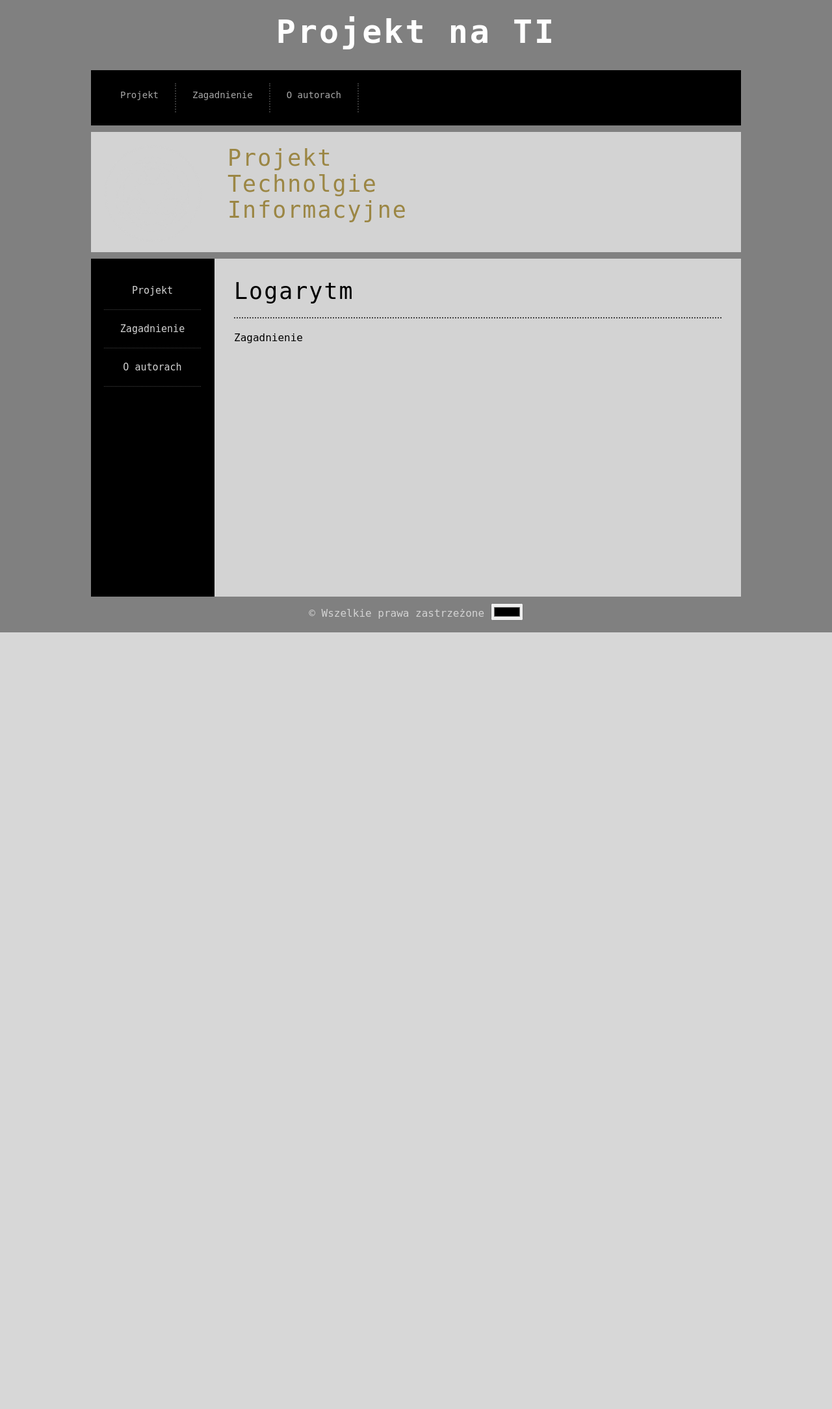
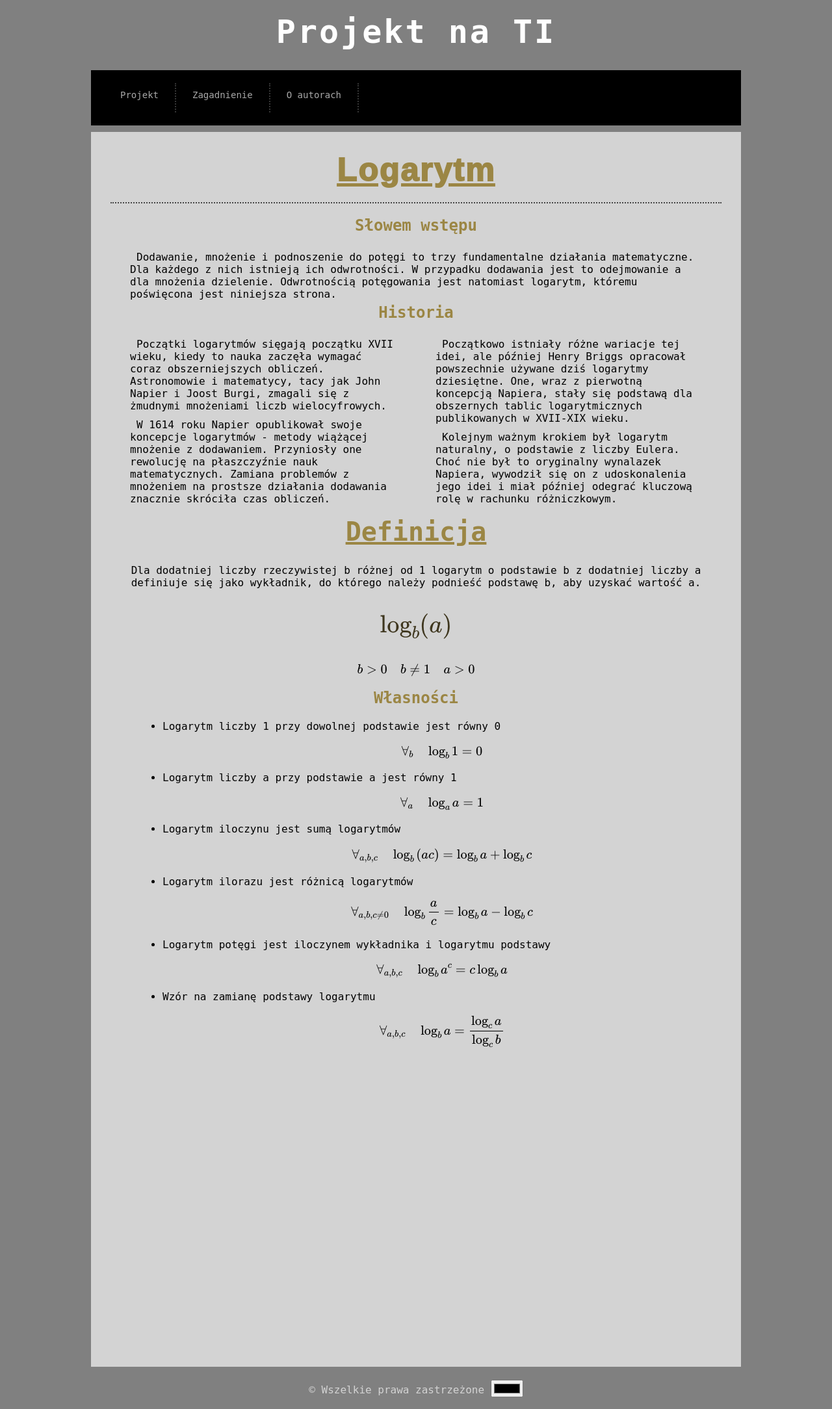
Before and after one commit to DominikJur/Flask_Project, a Flask app: page /zagadnienie in a window 1280 px wide. Shown: the whole page at 65% size. Before the commit the page ends 973 px from the top, so only its background shows below. Run offline with Flask 3, Linux system fonts and the light colour scheme.

Commit message:
Dodałem treść do zakładki "Zagadnienie". Mathjax
Wykorzystałem bibliotekę Mathjax do wzorów matematycznych.

```diff
--- a/static/style.css
+++ b/static/style.css
@@ -72,6 +72,16 @@ img{
 	height: 460px;
 	text-align: justify;
 }
+#content_zagadnienie
+{
+	float: left;
+	padding: 30px;
+	width: 940px;
+	background-color: #d3d3d3;
+	height: 1840px;
+	margin-top: 10px;
+	margin-bottom: 10px;
+}
 #footer
 {
 	clear: both;
@@ -94,6 +104,14 @@ img{
 
 	float: left;
 	text-align: left;
+	padding: 20px;
+	width: 770px;
+	height: 145px;
+}
+#tresc{
+	float: left;
+	text-align: left;
+	color:black;
 	padding: 20px;
 	width: 770px;
 	height: 145px;
@@ -143,12 +161,58 @@ img{
 	font-weight: 800px;
 	letter-spacing: 2px;
 }
+.c3
+{
+	font: caption;
+	color: #9b8644;
+	font-size: 50px;
+	font-weight: 1000;
+	letter-spacing: 2px;
+	text-align: center;
+	text-decoration: underline;
+
+}
 .dottedline
 {
 	height:5px;
 	margin-top: 15px;
 	margin-bottom: 20px;
 	border-bottom: 2px dotted #444444;
-
-
 }
+p {
+	text-indent: 10px;
+	color: #000000;
+	text-align: left;
+	float: left;
+	margin-top: 5px;
+    margin-bottom: 5px;
+	margin-left: 30px;
+	margin-right: 30px;
+}
+.column{
+	float: left;
+	width: 470px;
+}
+h1{
+	font: bold;
+	font-size: 40px;
+	text-align: center;
+	color: #9b8644;
+	margin-top: 300px;
+	text-decoration: underline;
+}
+h2{
+	text-align: center;
+	color: #9b8644;
+}
+.maths{
+	color: #3e361e;
+	font-size: 30px;
+	text-align: center;
+}
+.definition{
+	text-align: center;
+}
+ul{
+	margin-left: 40px;
+}
--- a/templates/zagadnienie.html
+++ b/templates/zagadnienie.html
@@ -1,10 +1,9 @@
 <!DOCTYPE html>
 <html lang="pl-PL">
-
 <head>
     <meta charset="UTF-8">
     <title>Projekt na TI</title>
-
+    <script id="MathJax-script" async src="https://cdn.jsdelivr.net/npm/mathjax@3/es5/tex-mml-chtml.js"></script>
     <link rel="stylesheet" href="{{ url_for('static', filename='style.css') }}" type="text/css" />
 </head>
 
@@ -24,23 +23,38 @@
             <div style="clear:both"></div>
         </div>
 
-        <div id="topbar">
-            <div id="topbarL"><a href="https://wmat.pwr.edu.pl" target="_blank"><img height="150" width="150" alt="w13"
-                        img src="{{ url_for('static', filename='logo.png')}}"></a></div>
-            <div id="topbarR">
-                <span class="c2">Projekt<br>Technolgie<br> Informacyjne</span>
-            </div>
-        </div>
-        <div id="sidebar">
-            <a style="text-decoration:none" href="index"><div class="c1">Projekt</div></a>
-            <a style="text-decoration:none" href="zagadnienie"><div class="c1">Zagadnienie</div></a>
-            <a style="text-decoration:none" href="authors"><div class="c1">O autorach</div></a>
-        </div>
+        <div id="content_zagadnienie">
+            <div class="c3">Logarytm </div>
+            <div class="dottedline" ></div>
+            <h2>Słowem wstępu</h2>
+            <p>Dodawanie, mnożenie i podnoszenie do potęgi to trzy fundamentalne działania matematyczne. Dla każdego z nich istnieją ich odwrotności. W przypadku dodawania jest to odejmowanie a dla mnożenia dzielenie. Odwrotnością potęgowania jest natomiast logarytm, któremu poświęcona jest niniejsza strona.</p>
+            <h2>Historia</h2>
+            <div class="column"><p>Początki logarytmów sięgają początku XVII wieku, kiedy to nauka zaczęła wymagać coraz obszerniejszych obliczeń. Astronomowie i matematycy, tacy jak John Napier i Joost Burgi, zmagali się z żmudnymi mnożeniami liczb wielocyfrowych.</p>
+            <p>W 1614 roku Napier opublikował swoje koncepcje logarytmów - metody wiążącej mnożenie z dodawaniem. Przyniosły one rewolucję na płaszczyźnie nauk matematycznych. Zamiana problemów z mnożeniem na prostsze działania dodawania znacznie skróciła czas obliczeń.</p></div>
+            <div class="column"><p>Początkowo istniały różne wariacje tej idei, ale później Henry Briggs opracował powszechnie używane dziś logarytmy dziesiętne. One, wraz z pierwotną koncepcją Napiera, stały się podstawą dla obszernych tablic logarytmicznych publikowanych w XVII-XIX wieku.</p>
+            <p>Kolejnym ważnym krokiem był logarytm naturalny, o podstawie z liczby Eulera. Choć nie był to oryginalny wynalazek Napiera, wywodził się on z udoskonalenia jego idei i miał później odegrać kluczową rolę w rachunku różniczkowym.</p></div>
+            <h1>Definicja</h1>
+            <div class ="definition">Dla dodatniej liczby rzeczywistej b różnej od 1 logarytm o podstawie b z dodatniej liczby a definiuje się jako wykładnik, do którego należy podnieść podstawę b, aby uzyskać wartość a.</div>
+            <div class="maths"> $$\log_b(a)$$</div>
+            <div class ="definition"> $$b>0\quad  b\neq1 \quad  a>0$$ </div>
+            <h2>Własności</h2>
+            <ul>
+                <li>Logarytm liczby 1 przy dowolnej podstawie jest równy 0</li>
+                $$\forall_{b} \quad \log_b{1}=0$$
+                <li>Logarytm liczby a przy podstawie a jest równy 1</li>
+                $$\forall_{a} \quad \log_a{a}=1$$
+                <li>Logarytm iloczynu jest sumą logarytmów</li>
+                $$\forall_{a,b,c} \quad \log_b{(ac)}=\log_b{a}+\log_b{c}$$
+                <li>Logarytm ilorazu jest różnicą logarytmów</li>
+                $$\forall_{a,b,c \neq 0} \quad \log_b{\frac{a}{c}}=\log_b{a}-\log_b{c}$$
+                <li>Logarytm potęgi jest iloczynem wykładnika i logarytmu podstawy</li>
+                $$\forall_{a,b,c} \quad \log_b{a^{c}}=c\log_b{a}$$
+                <li>Wzór na zamianę podstawy logarytmu</li>
+                $$\forall_{a,b,c} \quad \log_b{a}=\frac{\log_c{a}}{\log_c{b}}$$
 
-        <div id="content">
-            <span class="c2">Logarytm </span><br>
-            <div class="dottedline" ></div>
-            Zagadnienie
+
+            </ul>
+
         </div>
 
     </div>
@@ -52,7 +66,7 @@
         <label for="setcolor"></label>
         <input type="color" id="setcolor">
     </div>
-    <script src="{{ url_for('static', filename= 'script.js')}}"></script>
+    <script src="script.js"></script>
 </body>
 
 </html>
```
